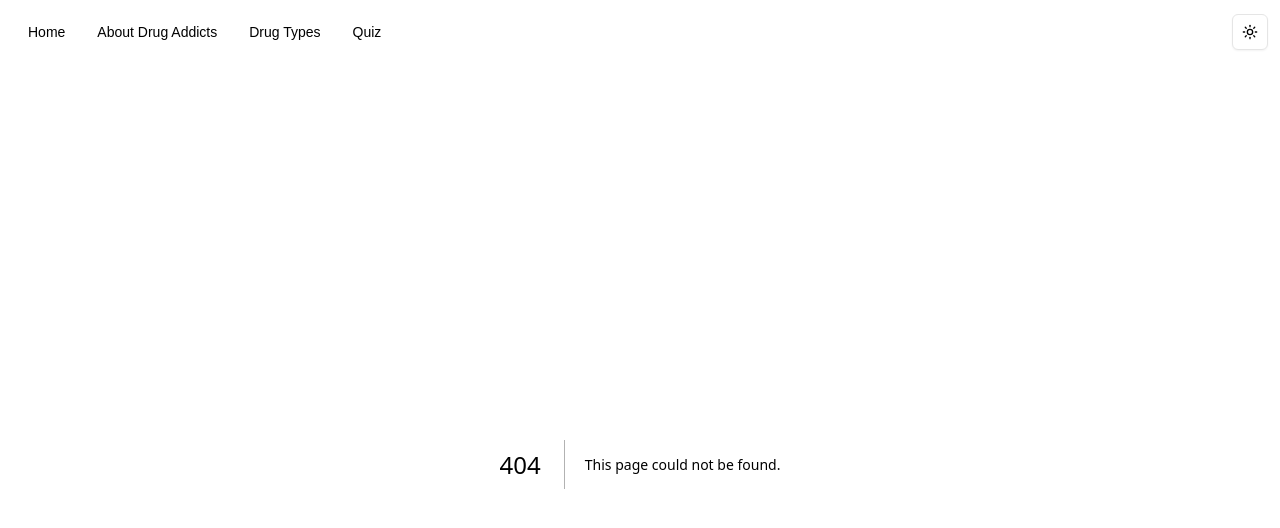
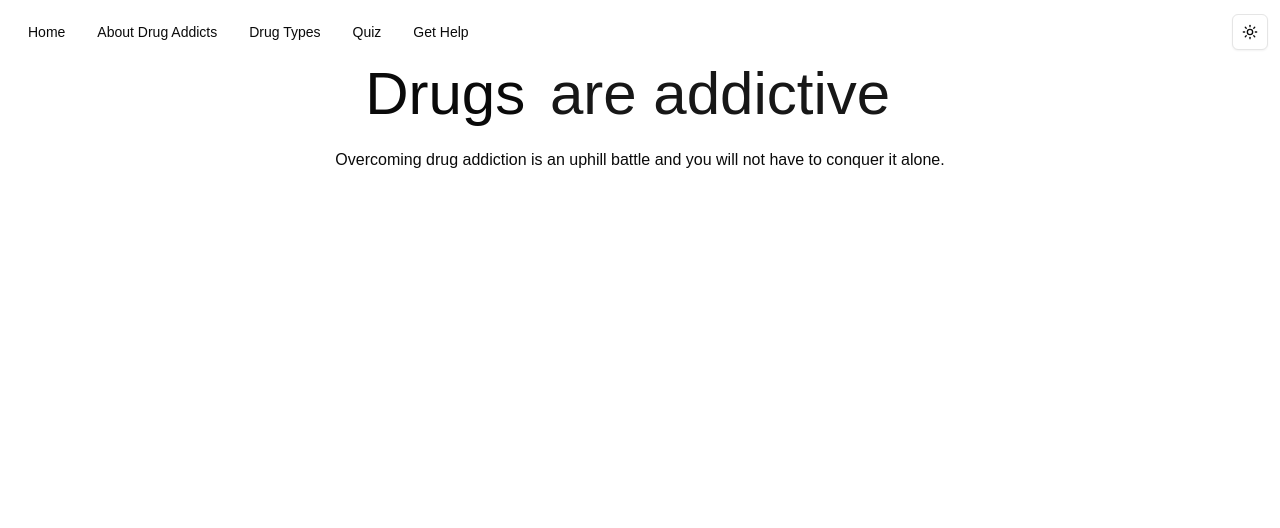
Before and after one commit to claireweexy/heartcode-mentee, a Next.js app in the folder my-app/: page /get-help in a window 1280 px wide. Before the commit this address had no page. Shown: the top 528 px of the page. Built offline with nearby package versions, Linux system fonts and the light colour scheme.

Commit message:
get help

```diff
--- a/my-app/src/app/drug-types/page.tsx
+++ b/my-app/src/app/drug-types/page.tsx
@@ -1,4 +1,3 @@
-// import { FlipWords } from "@/components/ui/flip-words";
 // import Image from "next/image";
 import {
     Carousel,
@@ -23,7 +22,6 @@ import {
 import { drugBank } from "@/components/imagebank";
 
 export default function DrugTypes() {
-    // const words = [""]
     return (
         <div>
             <div className="text-center">
--- /dev/null
+++ b/my-app/src/app/get-help/page.tsx
@@ -0,0 +1,19 @@
+import { FlipWords } from "@/components/ui/flip-words";
+
+export default function GetHelp() {
+    const words: string[] = ["should not be abused", "are addictive", "are dangerous", "ruin lives", "break families", "kill"]
+    return (
+        <div>
+            <div className="text-center">
+                <div className="text-6xl">
+                    Drugs <FlipWords words={words}/>
+                </div>
+
+                <br/>
+                Overcoming drug addiction is an uphill battle and you will not have to conquer it alone.
+                <br/>
+
+            </div>
+        </div>
+    );
+}
--- a/my-app/src/components/navbar/navigationbar.tsx
+++ b/my-app/src/components/navbar/navigationbar.tsx
@@ -41,6 +41,13 @@ export function NavigationBar() {
                     </NavigationMenuLink>
                 </Link>
             </NavigationMenuItem>
+            <NavigationMenuItem>
+                <Link href="/get-help" legacyBehavior passHref>
+                    <NavigationMenuLink className={navigationMenuTriggerStyle()}>
+                    Get Help
+                    </NavigationMenuLink>
+                </Link>
+            </NavigationMenuItem>
         </div>
 
         <div>
```
